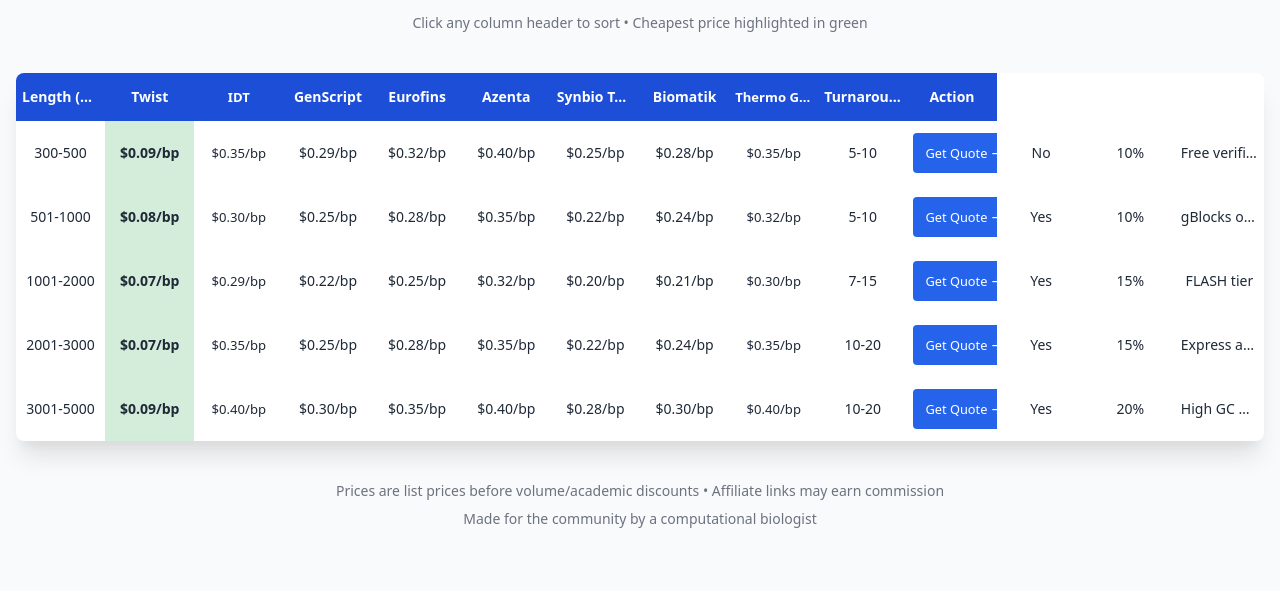
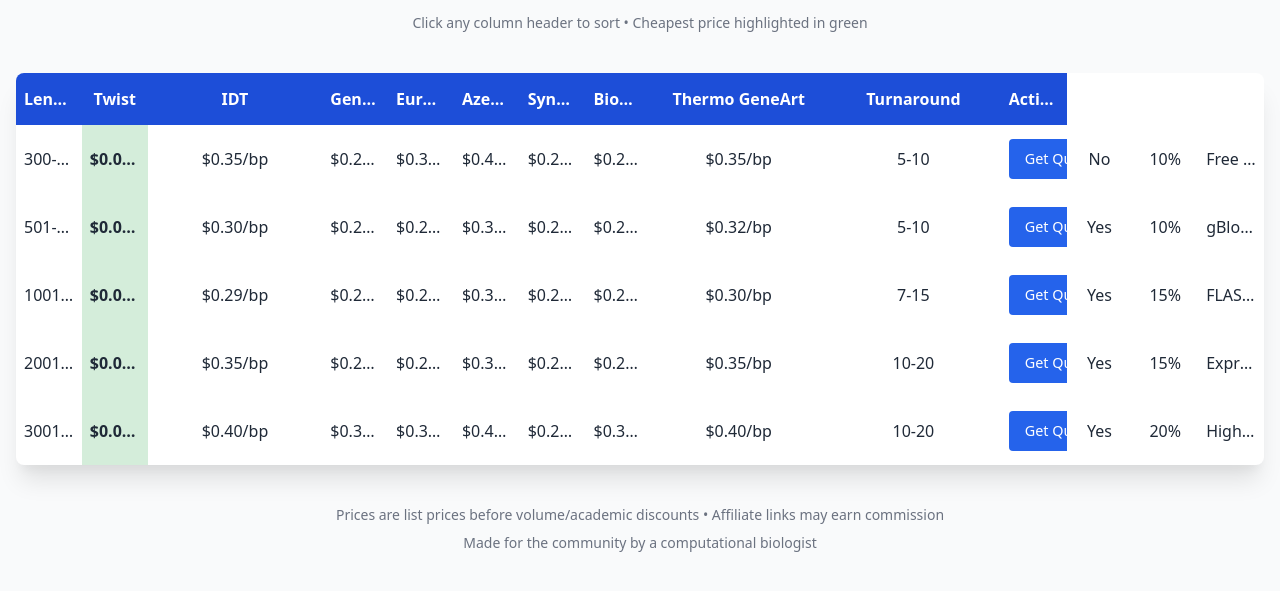
Before and after one commit to u1208263708-hue/gene-synthesis-pricing, a plain HTML site: page index.html in a window 1280 px wide. Shown: the part 143-734 px from the top of the page. Drawn offline with nearby package versions, Linux system fonts and the light colour scheme.

Commit message:
Update style.css

```diff
--- a/style.css
+++ b/style.css
@@ -1,43 +1,45 @@
 /* ──────────────────────────────── */
-/*  FINAL CLEAN & BULLETPROOF CSS  */
+/*  FINAL: BIG TEXT + NO LINE WRAP */
 /* ──────────────────────────────── */
 
 #priceTable {
     width: 100%;
-    table-layout: fixed;               /* ←←← forces equal column width */
+    table-layout: fixed;           /* forces columns to respect width */
 }
 
 #priceTable th,
 #priceTable td {
-    white-space: nowrap;               /* ←←← no line breaks */
-    overflow: hidden;                  /* ←←← hide any overflow */
-    text-overflow: ellipsis;           /* ←←← show "…" if still too long */
-    font-size: 0.875rem;               /* 14px – perfect readability */
-    padding: 12px 6px;                 /* tighter horizontal padding */
+    white-space: nowrap;           /* ←←← THIS is the magic line */
+    overflow: hidden;
+    text-overflow: ellipsis;
+    font-size: 1rem;               /* ←←← back to original 16px size */
+    padding: 14px 8px;             /* generous padding, looks premium */
     text-align: center;
 }
 
-/* Give the longest columns (IDT, Thermo, etc.) a little more room */
+/* Give the three longest columns a tiny bit more width */
 #priceTable th:nth-child(3),   /* IDT */
 #priceTable td:nth-child(3),
 #priceTable th:nth-child(9),   /* Thermo GeneArt */
-#priceTable td:nth-child(9) {
-    font-size: 0.82rem;                /* slightly smaller only in these columns */
+#priceTable td:nth-child(9),
+#priceTable th:nth-child(10),  /* Action column */
+#priceTable td:nth-child(10) {
+    width: 14%;                    /* slightly wider for long text/buttons */
 }
 
-/* Horizontal scroll on small screens (looks intentional and pro) */
+/* Make sure the table container scrolls horizontally on small screens */
 .overflow-x-auto {
     -webkit-overflow-scrolling: touch;
 }
 
-/* Button polish */
+/* Button stays crisp */
 button {
-    font-size: 0.8rem !important;
-    padding: 8px 12px !important;
+    font-size: 0.9rem;
+    padding: 10px 14px;
     white-space: nowrap;
 }
 
-/* Green highlight for cheapest */
+/* Cheapest price highlight */
 .cheapest {
     background-color: #d4edda !important;
     font-weight: bold;
```
